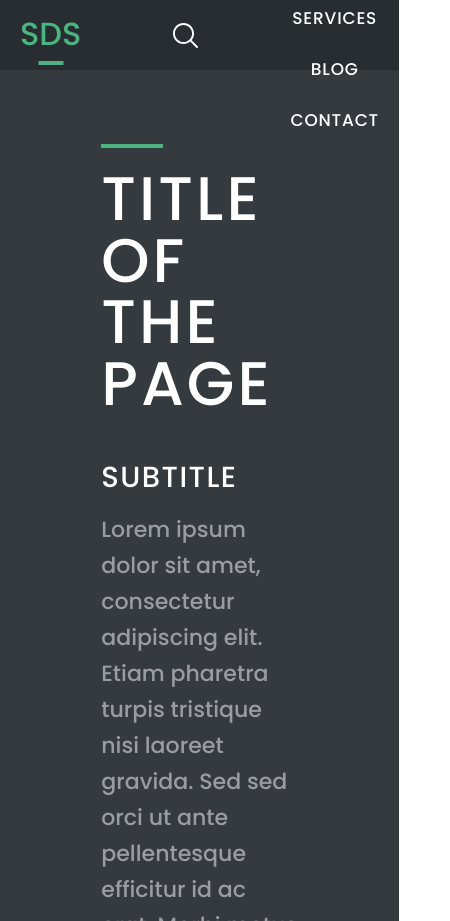
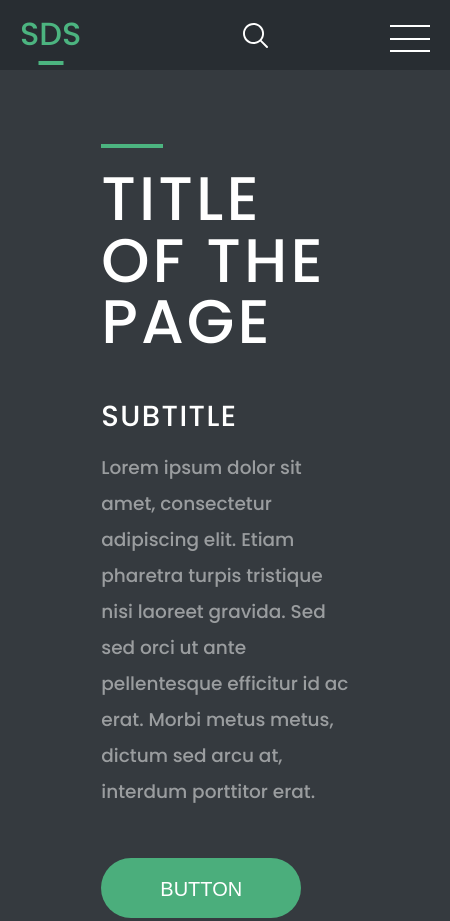
Before and after one commit to Anna-Se/2020_11_11_ProgectHtmlCss, a website: page index.html in a window 390 px wide. Shown: the top 921 px of the page, 450 px wide, since content can reach past the window. Drawn offline with Linux system fonts and the light colour scheme.

Commit message:
2020_01_04_02-03

```diff
--- a/fonts.css
+++ b/fonts.css
@@ -2,101 +2,90 @@
 
 @font-face {
     font-family: 'Poppins';
+    font-style: normal;
+    font-weight: normal;
     src: url('./fonts/poppins-black-webfont.woff2') format('woff2'),
          url('./fonts/poppins-black-webfont.woff') format('woff');
-    font-weight: normal;
-    font-style: normal;
 }
-
 @font-face {
     font-family: 'Poppins';
+    font-size: large;
+    font-style: italic;
+    font-weight: normal;
     src: url('./fonts/poppins-blackitalic-webfont.woff2') format('woff2'),
          url('./fonts/poppins-blackitalic-webfont.woff') format('woff');
-    font-size: large;
-    font-weight: normal;
-    font-style: italic;
 }
-
 @font-face {
     font-family: 'Poppins';
+    font-style: normal;
+    font-weight: bold;
     src: url('./fonts/poppins-bold-webfont.woff2') format('woff2'),
          url('./fonts/poppins-bold-webfont.woff') format('woff');
-    font-weight: bold;
-    font-style: normal;
 }
-
 @font-face {
     font-family: 'Poppins';
+    font-style: italic;
+    font-weight: bold;
     src: url('./fonts/poppins-bolditalic-webfont.woff2') format('woff2'),
          url('./fonts/poppins-bolditalic-webfont.woff') format('woff');
-    font-weight: bold;
-    font-style: italic;
 }
-
 @font-face {
     font-family: 'Poppins';
+    font-style: normal;
+    font-weight: 800;
     src: url('./fonts/poppins-extrabold-webfont.woff2') format('woff2'),
          url('./fonts/poppins-extrabold-webfont.woff') format('woff');
-    font-weight: 800;
-    font-style: normal;
 }
-
 @font-face {
     font-family: 'Poppins';
+    font-style: italic;
+    font-weight: 800;
     src: url('./fonts/poppins-extrabolditalic-webfont.woff2') format('woff2'),
          url('./fonts/poppins-extrabolditalic-webfont.woff') format('woff');
-    font-weight: 800;
-    font-style: italic;
 }
-
 @font-face {
     font-family: 'Poppins';
+    font-size: 50px;
+    font-style: normal;
+    font-weight: bold;
+    line-height: 50px;
     src: url('./fonts/poppins-extralight-webfont.woff2') format('woff2'),
          url('./fonts/poppins-extralight-webfont.woff') format('woff');
-    font-weight: bold;
-    font-size: 50px;
-    line-height: 50px;
-    font-style: normal;
 }
-
 @font-face {
     font-family: 'Poppins';
+    font-size: 50px;
+    font-style: italic;
+    font-weight: lighter;
+    line-height: 50px;
     src: url('./fonts/poppins-extralightitalic-webfont.woff2') format('woff2'),
          url('./fonts/poppins-extralightitalic-webfont.woff') format('woff');
-    font-weight: lighter;
-    font-size: 50px;
-    line-height: 50px;
-    font-style: italic;
 }
-
 @font-face {
     font-family: 'Poppins';
+    font-style: italic;
+    font-weight: normal;
     src: url('./fonts/poppins-italic-webfont.woff2') format('woff2'),
          url('./fonts/poppins-italic-webfont.woff') format('woff');
-    font-weight: normal;
-    font-style: italic;
 }
-
 @font-face {
     font-family: 'Poppins';
+    font-style: normal;
+    font-weight: lighter;
     src: url('./fonts/poppins-light-webfont.woff2') format('woff2'),
          url('./fonts/poppins-light-webfont.woff') format('woff');
-    font-weight: lighter;
-    font-style: normal;
 }
-
 @font-face {
     font-family: 'Poppins';
+    font-style: italic;
+    font-weight: lighter;
     src: url('./fonts/poppins-lightitalic-webfont.woff2') format('woff2'),
          url('./fonts/poppins-lightitalic-webfont.woff') format('woff');
-    font-weight: lighter;
-    font-style: italic;
 }
-
 @font-face {
     font-family: 'Poppins';
+    font-style: normal;
+    font-weight: medium;
     src: url('./fonts/poppins-medium-webfont.woff2') format('woff2'),
          url('./fonts/poppins-medium-webfont.woff') format('woff');
-    font-weight: medium;
-    font-style: normal;
 }
--- a/index.html
+++ b/index.html
@@ -15,11 +15,14 @@
                 <p>SDS</p>
             </div>
             <div class="nav">
-                <label class="toggle-icon" for="toggle-buttom">
-                    <svg xmlns="http://www.w3.org/2000/svg" height="30" viewBox="0 0 24 24" width="30"><path d="m464.9 64.3h-417.8c-26 0-47.1 21.1-47.1 47.1 0 26 21.1 47.1 47.1 47.1h417.8c26 0 47.1-21.1 47.1-47.1 0-26-21.1-47.1-47.1-47.1z"/><path d="m464.9 208.9h-417.8c-26 0-47.1 21.1-47.1 47.1 0 26 21.1 47.1 47.1 47.1h417.8c26 0 47.1-21.1 47.1-47.1 0-26-21.1-47.1-47.1-47.1z"/><path d="m464.9 353.5h-417.8c-26 0-47.1 21.1-47.1 47.1 0 26 21.1 47.1 47.1 47.1h417.8c26 0 47.1-21.1 47.1-47.1 0-26-21.1-47.1-47.1-47.1z"/></svg>
-                </label>
-				<!-- <input id="toggle-button" class="toggle" type="checkbox"> -->
-                <ul class="nav__list">
+                <input id="toggle" class="toggle" type="checkbox">
+                <label class="toggle-nav" for="toggle"></label>
+                    <div class="burger-line first-line"></div>
+                    <div class="burger-line second-line"></div>
+                    <div class="burger-line third-line"></div>
+                    <div class="burger-line fourth-line"></div>
+
+                <ul class="nav__list nav--header">
                     <li class="nav__list-item"><a href="#">Work</a></li>
                     <li class="nav__list-item"><a href="#">About</a></li>
                     <li class="nav__list-item"><a href="#">Services</a></li>
--- a/src/scss/components/_icons.scss
+++ b/src/scss/components/_icons.scss
@@ -9,6 +9,7 @@
     fill: white;
     height: 28px;
     width: 28px;
+    cursor: pointer;
     @media (max-width: 799px) {
         display: block;
         height: 25px;
--- a/src/scss/global/_nav.scss
+++ b/src/scss/global/_nav.scss
@@ -1,14 +1,13 @@
 .nav {
   font-size: 17px;
-  padding: 41px 0;
-  padding-top: 50px;
+  overflow: hidden;
+  padding: 44px 0 39px 0;
   position: relative;
   text-align: center;
   @media (max-width: 799px) {
-    order: 3;
-    padding-top: 0;
+    order: 1;
+    padding: 0;
     position: static;
-    // opacity: 1;
   }
     &::before,
     &::after {
@@ -35,51 +34,107 @@
       &::after {
       display: none;
       }
-      margin: -0.6em 0 -0.7em 0;
+      margin: -0.85em 0 -0.7em 0;
     }
     &__list {
       @at-root .nav--footer & {
         display: flex;
         flex-wrap: wrap;
+        font-size: 17px;
         justify-content: space-between;
-        width: 80.5%;
+        max-height: 100px;
+        padding-top: 0;
+        position: relative;
+        width: 80%;
+        @media (max-width: 799px) {
+          margin: -1.85em 0 -0.7em 0;
+        }
         & li {
           padding: 0;
+          @media (max-width: 1400px) {
+            font-size: 0.7em;
+            padding: 0.2em;
+          }
         }
       }
+      @media (max-width: 799px) {
+        bottom: 0;
+        display: block;
+        font-size: 0;
+        left: 0;
+        max-height: 0;
+        overflow: hidden;
+        padding-top: 20px;
+        position: absolute;
+        transform: translateY(100%);
+        transition: 0.5s all;
+        width: 100%;
+      }
       & li {
-        padding-bottom: 21px;
+        padding-bottom: 26px;
       }
       a{
         color: #ffffff;
         font-family: 'Poppins';
         letter-spacing: 0.8px;
-        line-height: 30px;
+        line-height: 25px;
         text-decoration: none;
         text-transform: uppercase;
       }
-      // &--activ {
-      //   a {
-      //     text-decoration: underline;
-      //     color: red;
-      //   }
-      // }
-    }
-    svg {
-      display: block;
-      fill: #fff;
     }
   }
-  .toggle-icon {
-    cursor: pointer;
+  #toggle {
+    display: none;
+    position: relative;
+  }
+  .toggle-nav {
     display: none;
     @media (max-width: 799px) {
+      cursor: pointer;
       display: block;
+      height: 100%;
+      position: absolute;
+      right: 0;
+      top: 0;
+      width: 85px;
+      z-index: 1;
     }
   }
-  .toggle-button {
+  .burger-line {
     display: none;
-    height: 0;
-    visibility: hidden;
-    width: 0;
+    @media (max-width: 799px) {
+      background-color:white;
+      display: block;
+      height: 2px;
+      position: absolute;
+      right: 20px;
+      top: 25px;
+      width: 40px;
+    }
   }
+  .second-line, .third-line {
+    top: 37.5px;
+  }
+  .fourth-line {
+    top: 50px;
+  }
+#toggle:checked ~ .nav__list {
+  background-color: #282d32;
+  font-size: 100%;
+  max-height: 400px;
+  z-index: 1;
+}
+#toggle:checked ~ .first-line {
+  display: none;
+}
+#toggle:checked ~ .second-line {
+  transform: rotate(-45deg);
+  transition: 0.5s all;
+}
+#toggle:checked ~ .third-line {
+  transform: rotate(45deg);
+  transition: 0.5s all;
+}
+#toggle:checked ~ .fourth-line {
+  display: none;
+}
--- a/styles.css
+++ b/styles.css
@@ -55,7 +55,7 @@ table {
   margin: 0;
   max-width: 1600px;
   min-height: 100vh;
-  min-width: 399px; }
+  min-width: 450px; }
   @media (max-width: 799px) {
     .wrapper {
       grid-template-areas: "aside"
@@ -109,14 +109,14 @@ body {
 
 .nav {
   font-size: 17px;
-  padding: 41px 0;
-  padding-top: 50px;
+  overflow: hidden;
+  padding: 44px 0 39px 0;
   position: relative;
   text-align: center; }
   @media (max-width: 799px) {
     .nav {
-      order: 3;
-      padding-top: 0;
+      order: 1;
+      padding: 0;
       position: static; } }
   .nav::before, .nav::after {
     background-color: white;
@@ -136,41 +136,104 @@ body {
     bottom: 18px;
     top: auto; }
   .nav--footer {
-    margin: -0.6em 0 -0.7em 0; }
+    margin: -0.85em 0 -0.7em 0; }
     .nav--footer::before, .nav--footer::after {
       display: none; }
   .nav--footer .nav__list {
     display: flex;
     flex-wrap: wrap;
+    font-size: 17px;
     justify-content: space-between;
-    width: 80.5%; }
+    max-height: 100px;
+    padding-top: 0;
+    position: relative;
+    width: 80%; }
+    @media (max-width: 799px) {
+      .nav--footer .nav__list {
+        margin: -1.85em 0 -0.7em 0; } }
     .nav--footer .nav__list li {
       padding: 0; }
+      @media (max-width: 1400px) {
+        .nav--footer .nav__list li {
+          font-size: 0.7em;
+          padding: 0.2em; } }
+  @media (max-width: 799px) {
+    .nav__list {
+      bottom: 0;
+      display: block;
+      font-size: 0;
+      left: 0;
+      max-height: 0;
+      overflow: hidden;
+      padding-top: 20px;
+      position: absolute;
+      transform: translateY(100%);
+      transition: 0.5s all;
+      width: 100%; } }
   .nav__list li {
-    padding-bottom: 21px; }
+    padding-bottom: 26px; }
   .nav__list a {
     color: #ffffff;
     font-family: 'Poppins';
     letter-spacing: 0.8px;
-    line-height: 30px;
+    line-height: 25px;
     text-decoration: none;
     text-transform: uppercase; }
-  .nav svg {
-    display: block;
-    fill: #fff; }
 
-.toggle-icon {
-  cursor: pointer;
+#toggle {
+  display: none;
+  position: relative; }
+
+.toggle-nav {
   display: none; }
   @media (max-width: 799px) {
-    .toggle-icon {
-      display: block; } }
+    .toggle-nav {
+      cursor: pointer;
+      display: block;
+      height: 100%;
+      position: absolute;
+      right: 0;
+      top: 0;
+      width: 85px;
+      z-index: 1; } }
 
-.toggle-button {
-  display: none;
-  height: 0;
-  visibility: hidden;
-  width: 0; }
+.burger-line {
+  display: none; }
+  @media (max-width: 799px) {
+    .burger-line {
+      background-color: white;
+      display: block;
+      height: 2px;
+      position: absolute;
+      right: 20px;
+      top: 25px;
+      width: 40px; } }
+
+.second-line, .third-line {
+  top: 37.5px; }
+
+.fourth-line {
+  top: 50px; }
+
+#toggle:checked ~ .nav__list {
+  background-color: #282d32;
+  font-size: 100%;
+  max-height: 400px;
+  z-index: 1; }
+
+#toggle:checked ~ .first-line {
+  display: none; }
+
+#toggle:checked ~ .second-line {
+  transform: rotate(-45deg);
+  transition: 0.5s all; }
+
+#toggle:checked ~ .third-line {
+  transform: rotate(45deg);
+  transition: 0.5s all; }
+
+#toggle:checked ~ .fourth-line {
+  display: none; }
 
 .main__content {
   flex-direction: column;
@@ -214,7 +277,7 @@ body {
 .h1__text {
   color: #ffffff;
   font-family: "Poppins";
-  font-size: 22.1px;
+  font-size: 18.5px;
   line-height: 36px;
   opacity: 0.5;
   padding-bottom: 47px;
@@ -405,15 +468,23 @@ body {
     .footer-wrap {
       grid-template-areas: "nav icons"
  "copywrite";
-      margin: -2em 1em -1em 0em; } }
+      margin: -2em -2em -1em -2em; } }
+  @media (max-width: 799px) {
+    .footer-wrap {
+      grid-template-areas: "nav"
+ "copywrite icons";
+      margin: -2em -2em -1em -2em; } }
 
 .footer-copywrite {
   color: #ffffff;
-  font-size: 16px;
+  font-size: 12.4px;
   grid-area: copywrite;
-  line-height: 30px;
+  line-height: 34px;
   margin: -1.7em 0 0 0em;
   opacity: 0.3; }
+  @media (max-width: 454px) {
+    .footer-copywrite {
+      line-height: 16px; } }
 
 .footer-nav {
   grid-area: nav; }
@@ -427,8 +498,8 @@ body {
   .social-icon > ul > li {
     color: #ffffff;
     height: 30px;
+    opacity: 0.3;
     padding: 0 2em 0 1.6em;
-    opacity: 0.3;
     width: 30px; }
 
 .button_large {
@@ -491,7 +562,8 @@ h3 {
 .search-icon svg {
   fill: white;
   height: 28px;
-  width: 28px; }
+  width: 28px;
+  cursor: pointer; }
   @media (max-width: 799px) {
     .search-icon svg {
       display: block;
```
